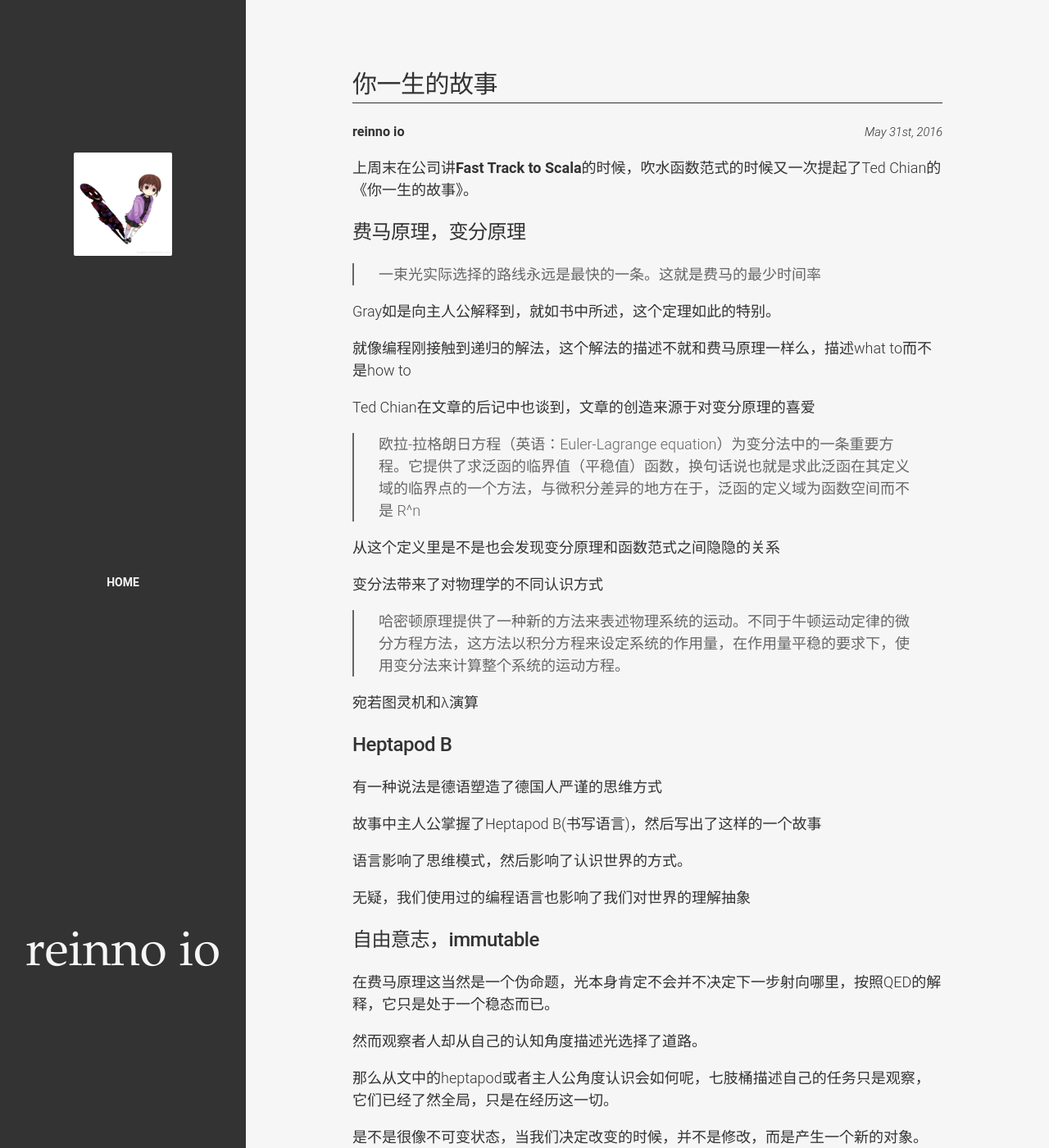
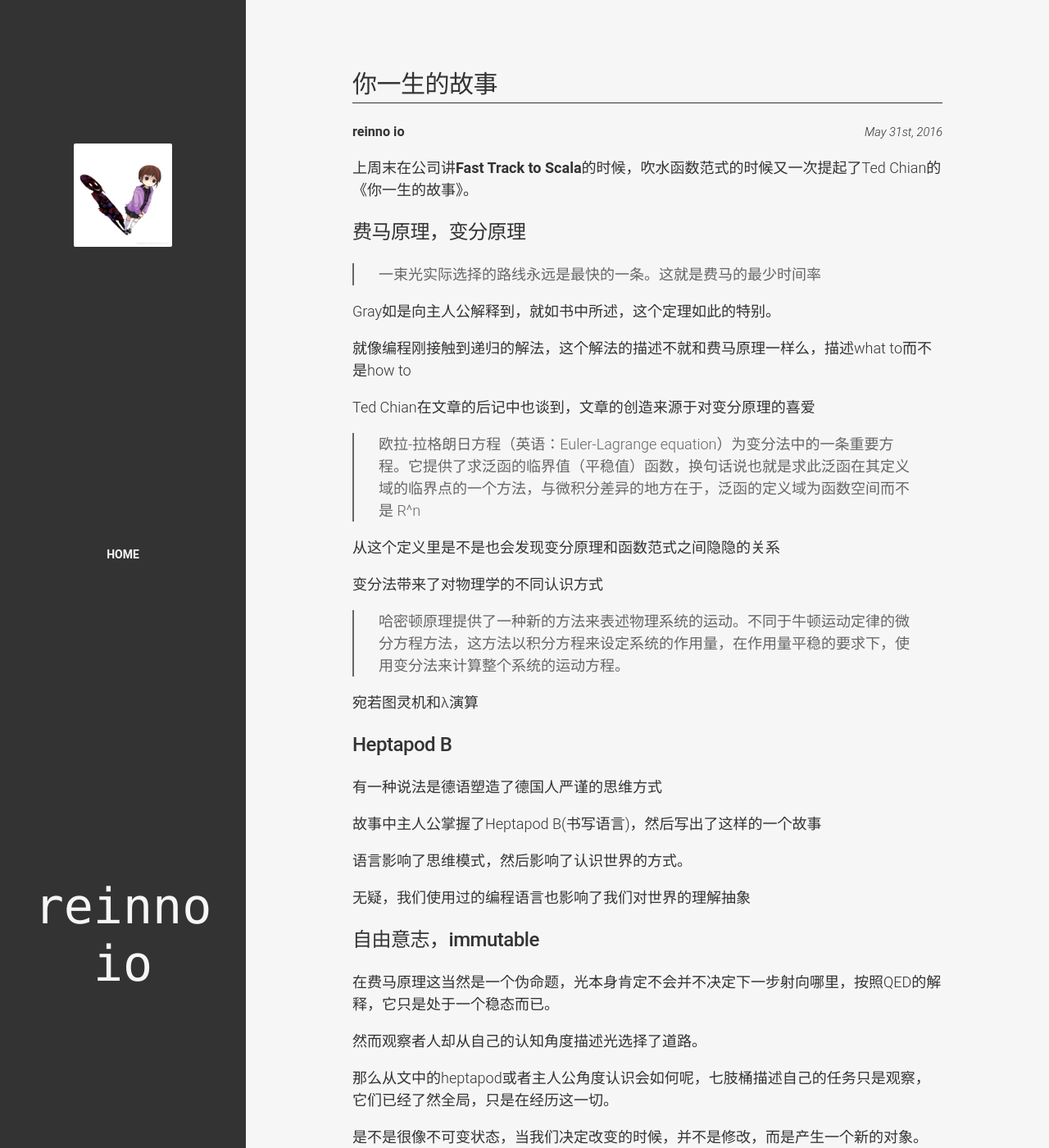
Before and after one commit to reinno/reinno.github.io, a Jekyll site: the page built from _posts/2016-05-31-story-of-your-lifes-and-others.md, in a window 1280 px wide and 1400 px high. Shown: the whole window at 82% size. Built offline with Jekyll 4.4.1, drawn with Linux system fonts in a browser that asks for light colours.

Commit message:
update sidebar font

```diff
--- a/_posts/2016-05-31-story-of-your-lifes-and-others.md
+++ b/_posts/2016-05-31-story-of-your-lifes-and-others.md
@@ -3,7 +3,7 @@ layout: post
 title: 你一生的故事
 date: 2016-05-31 23:00:00 +0800
 keywords: "story of your lifes and others, function language, scala"
-categories: "function language"
+categories: "function-language"
 ---
 上周末在公司讲**Fast Track to Scala**的时候，吹水函数范式的时候又一次提起了Ted Chian的《你一生的故事》。
 
--- a/_sass/_sidebar.scss
+++ b/_sass/_sidebar.scss
@@ -83,7 +83,7 @@ nav ul li {
 
 .sidebar-title {
   display:                    inline-block;
-  font-family:                $font-family-serif;
+  font-family:                $font-family-mono;
   font-size:                  $font-size-large;
   font-weight:                500;
   margin-top:                 1rem;
```
